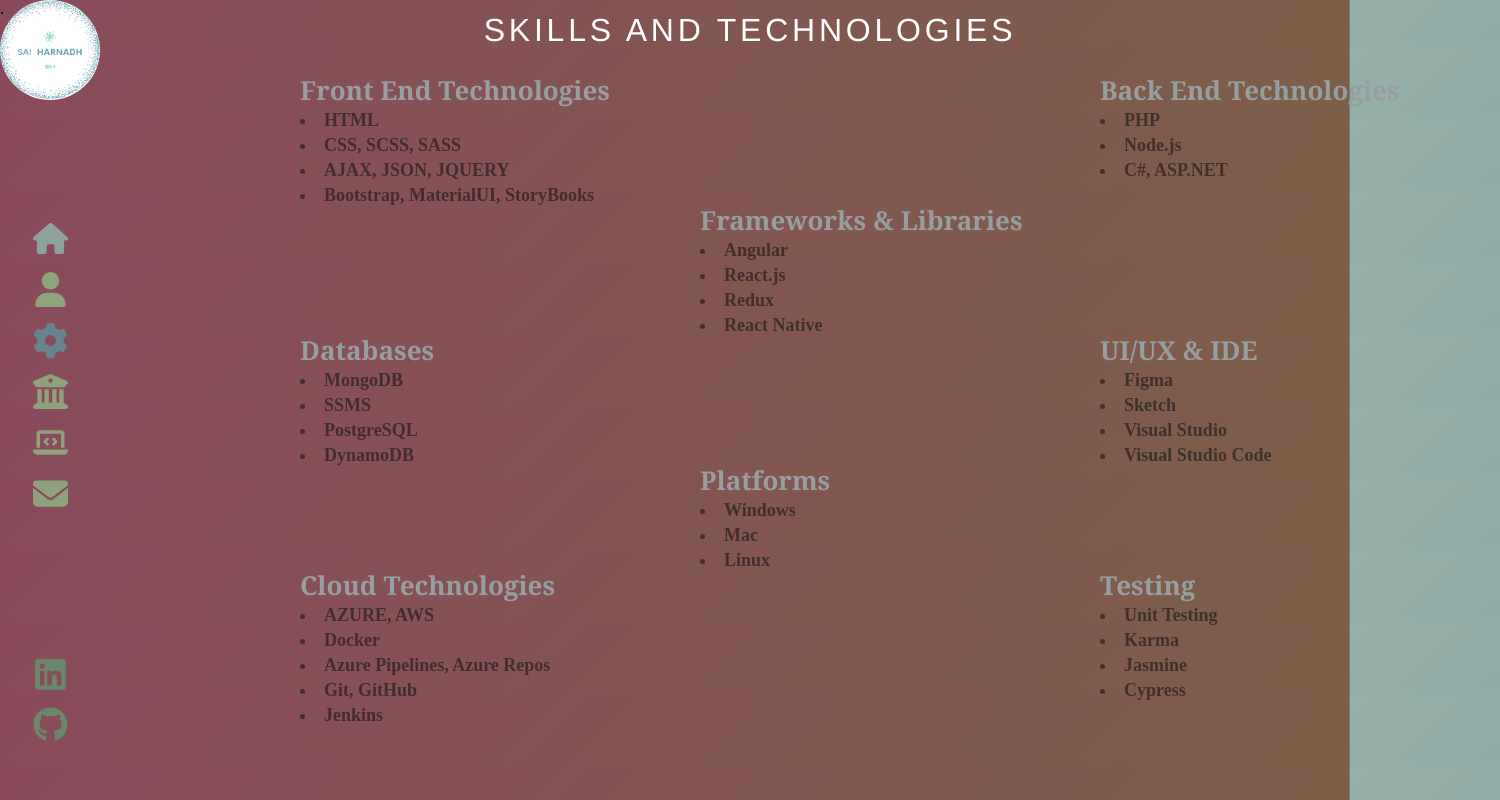
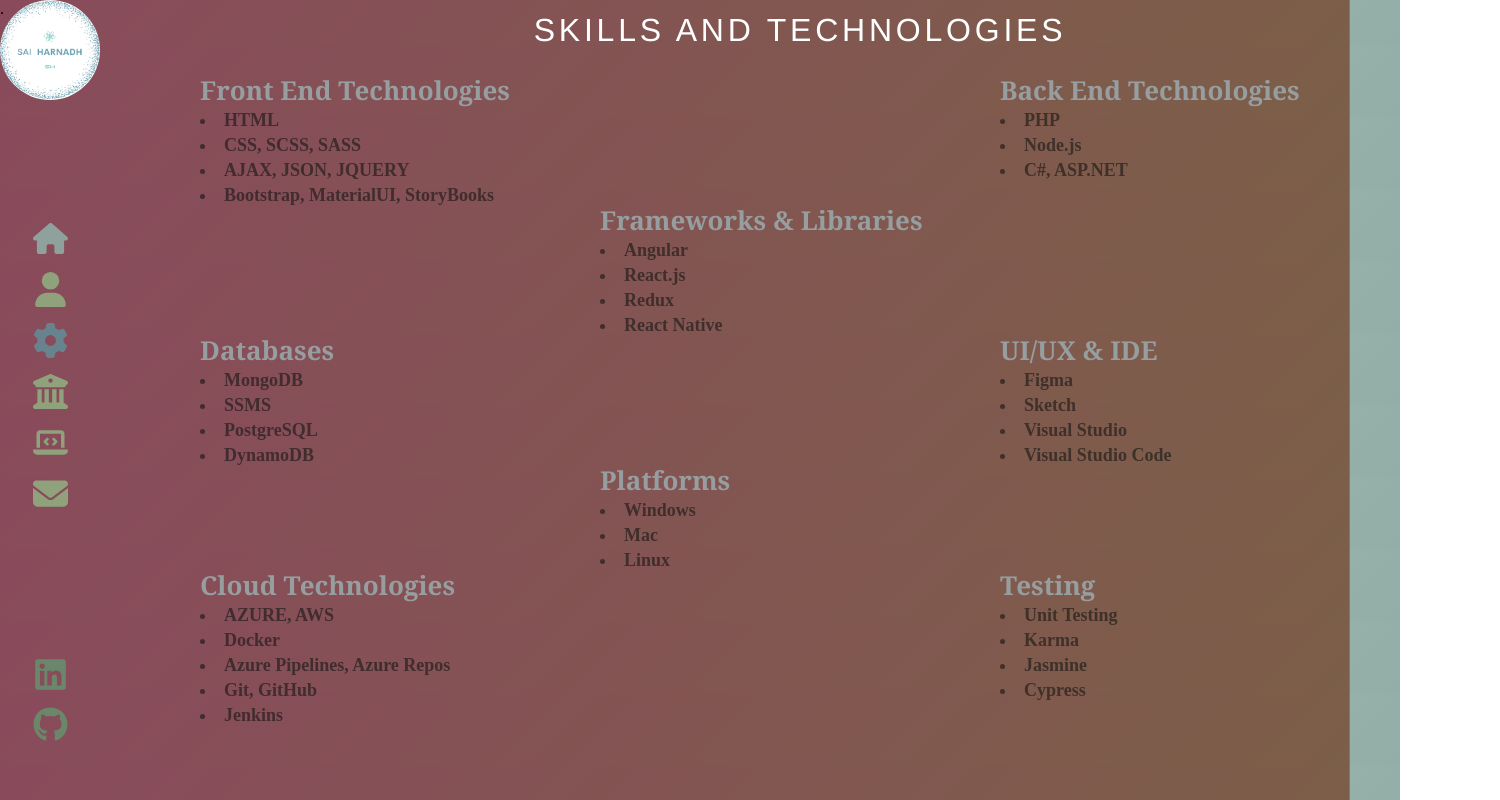
Before and after one commit to snadi043/PORTFOLIO, a React (Create React App) app: page /skills in a window 1280 px wide. Shown: the whole page, 1500 px wide, since content can reach past the window. Built offline with nearby package versions, Linux system fonts and the light colour scheme.

Commit message:
display changes to skills and contact pages

```diff
--- a/src/component/Contact/style.scss
+++ b/src/component/Contact/style.scss
@@ -1,6 +1,6 @@
 .contact {
     flex-grow: 1;
-    position: absolute;
+    position: fixed;
   }
 
   h2{
--- a/src/component/Skills/style.scss
+++ b/src/component/Skills/style.scss
@@ -1,6 +1,7 @@
 .skills {
     flex-grow: 1;
     position: absolute;
+    margin-left: 200px;
   }
 
   h1 {
@@ -22,7 +23,6 @@
     display: grid;
     font-size: 14px;
     grid-template-columns: 1fr 1fr;
-    margin-left: 300px;
     font-weight: 200;
     color: rgba(210, 190, 215, 0.2);
     line-height: 25px;
```
